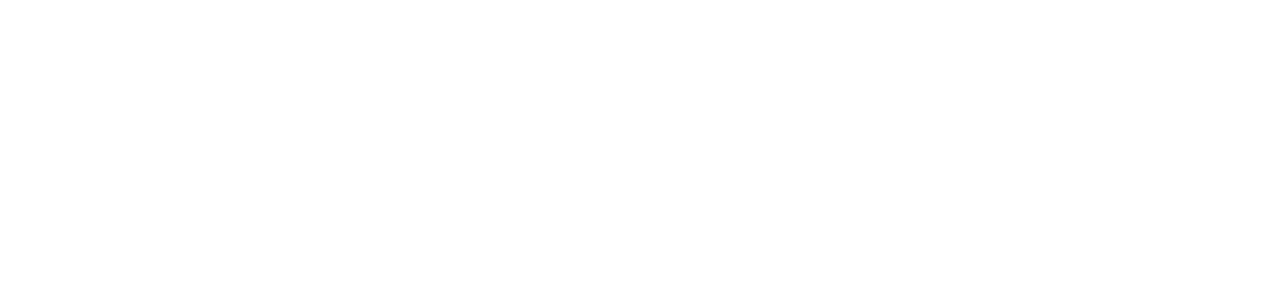
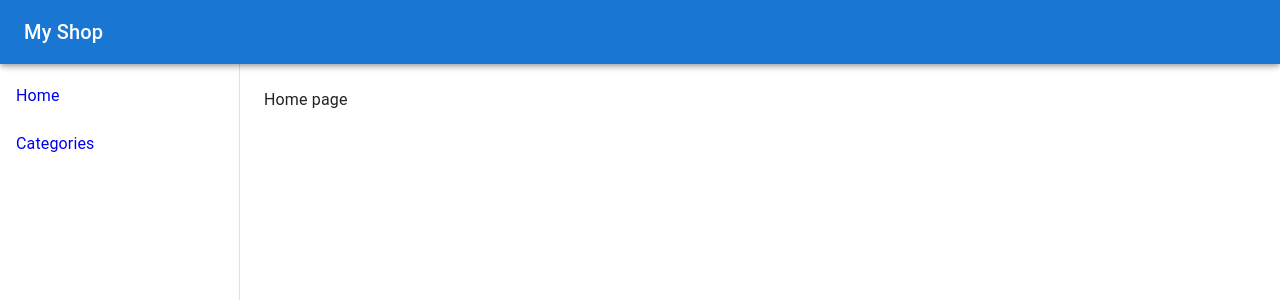
Before and after one commit to dunglt8200/admin-site-ltd-shop, a React (Vite) app: page / in a window 1280 px wide. Shown: the top 300 px of the page. Built offline with nearby package versions, Linux system fonts and the light colour scheme.

Commit message:
set up page

```diff
--- a/src/App.jsx
+++ b/src/App.jsx
@@ -1,10 +1,35 @@
-import React from 'react'
+import React from "react";
+import { CssBaseline, Box } from "@mui/material";
+import Header from "../src/components/Header";
+import Menu from "../src/components/Menu";
+import RoutesComponent from "../src/routers/RoutesComponent";
+import { BrowserRouter as Router } from "react-router-dom";
 
-function App() {
+const drawerWidth = 240;
+
+const App = () => {
   return (
-    <>
-    </>
-  )
-}
+    <Router>
+      <Box sx={{ display: "flex" }}>
+      <CssBaseline />
+      <Header />
+      <Menu />
 
-export default App
+      {/* Nội dung chính */}
+      <Box
+        component="main"
+        sx={{
+          flexGrow: 1,
+          p: 3,
+          width: `calc(100% - ${drawerWidth}px)`,
+          marginTop: "64px",
+        }}
+      >
+         <RoutesComponent />
+      </Box>
+    </Box>
+    </Router>
+  );
+};
+
+export default App;
--- /dev/null
+++ b/src/components/Header.jsx
@@ -0,0 +1,16 @@
+import React from 'react';
+import { AppBar, Toolbar, Typography } from "@mui/material";
+
+function Header() {
+    return (
+        <AppBar position="fixed" sx={{ zIndex: (theme) => theme.zIndex.drawer + 1 }}>
+          <Toolbar>
+            <Typography variant="h6" noWrap component="div">
+              My Shop
+            </Typography>
+          </Toolbar>
+        </AppBar>
+      );
+}
+
+export default Header;
--- /dev/null
+++ b/src/components/Menu.jsx
@@ -0,0 +1,32 @@
+import React from "react";
+import { Drawer, List, ListItem, ListItemText, Toolbar, Box } from "@mui/material";
+import { Link } from "react-router-dom";
+
+const drawerWidth = 240;
+
+const Menu = () => {
+  return (
+    <Drawer
+      variant="permanent"
+      sx={{
+        width: drawerWidth,
+        flexShrink: 0,
+        [`& .MuiDrawer-paper`]: { width: drawerWidth, boxSizing: "border-box" },
+      }}
+    >
+      <Toolbar />
+      <Box sx={{ overflow: "auto" }}>
+        <List>
+          <ListItem button component={Link} to="/">
+            <ListItemText primary="Home" />
+          </ListItem>
+          <ListItem button component={Link} to="/categories">
+            <ListItemText primary="Categories" />
+          </ListItem>
+        </List>
+      </Box>
+    </Drawer>
+  );
+};
+
+export default Menu;
--- /dev/null
+++ b/src/pages/Category.jsx
@@ -0,0 +1,11 @@
+import React from "react";
+
+function Category () {
+  return (
+    <>
+    Categoty page
+    </>
+  );
+};
+
+export default Category;
--- /dev/null
+++ b/src/pages/Home.jsx
@@ -0,0 +1,11 @@
+import React from "react";
+
+function Home () {
+  return (
+    <>
+    Home page
+    </>
+  );
+};
+
+export default Home;
--- /dev/null
+++ b/src/routers/RoutesComponent.jsx
@@ -0,0 +1,15 @@
+import React from "react";
+import { Route, Routes } from "react-router-dom";
+import Home from "../pages/Home";
+import Category from "../pages/Category";
+
+function RoutesComponent () {
+  return (
+    <Routes>
+      <Route path="/" element={<Home />} />
+      <Route path="/categories" element={<Category />} />
+    </Routes>
+  );
+};
+
+export default RoutesComponent;
```
Also changed, not shown: package.json (+7 -1 lines), 1 other file (tests, documents, lock files or other folders).
